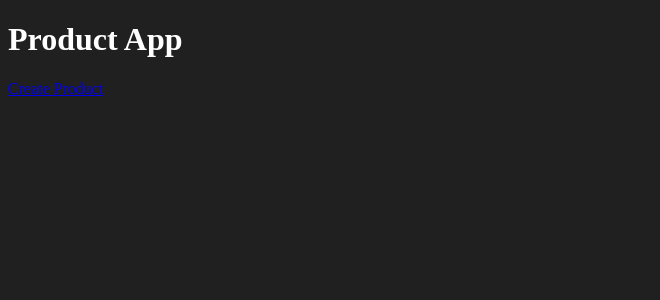
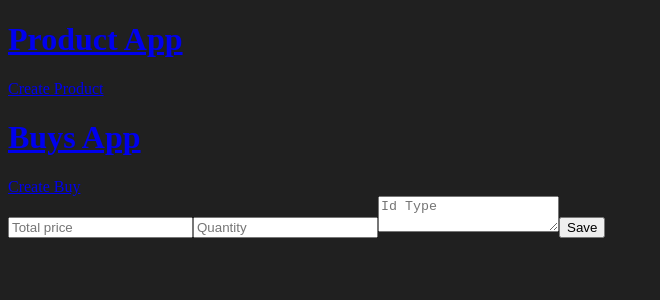
Before and after one commit to EstebanGC/blindcat-ecommerce-business, a React (Vite) app in the folder ecommerce/: page /buys-create in a window 1280 px wide. Shown: the top 300 px of the page, without its empty margins (0-660 px from the left). Built offline with nearby package versions, Linux system fonts and the light colour scheme.

Commit message:
fixing some things

```diff
--- a/ecommerce/src/App.jsx
+++ b/ecommerce/src/App.jsx
@@ -1,23 +1,32 @@
-import {BrowserRouter, Routes, Route} from 'react-router-dom';
+import { BrowserRouter, Routes, Route } from 'react-router-dom';
 import { ProductPage } from './pages/ProductPage';
 import { ProductFormPage } from './pages/ProductFormPage';
+import { BuyPage } from './pages/BuyPage';
+import { BuyFormPage } from './pages/BuyFormPage';
 import { Navigation } from './components/Navigation';
-import { BuyPage } from './pages/BuyPage';
 import { BuyNavigation } from './components/BuyNavigation';
 
 function App() {
   return (
     <BrowserRouter>
-      <Navigation/>
-      <Routes>
-        <Route path="/" element={<Navigation to="/products" />} />
-        <Route path="/products" element={<ProductPage />} />
-        <Route path="/products-create" element={<ProductFormPage />} />ç
-        <Route path="/" element={<BuyNavigation to="buys"/>}/>
-        <Route path="/buys" element={<BuyPage/>}/>
-      </Routes>
+      <div>
+        <Navigation/>
+          <Routes>
+            <Route path="/products/*" element={<Navigation />} />
+            <Route path="/products" element={<ProductPage />} />
+            <Route path="/products-create" element={<ProductFormPage />} />
+           </Routes>
+      </div>
+      <div>
+        <BuyNavigation/>
+          <Routes>
+            <Route path="/buys/*" element={<BuyNavigation />} />
+            <Route path="/buys" element={<BuyPage />} />
+            <Route path="/buys-create" element={<BuyFormPage />} />
+          </Routes>
+      </div>
     </BrowserRouter>
-  )
+  );
 }
 
 export default App;
--- a/ecommerce/src/api/buy.api.js
+++ b/ecommerce/src/api/buy.api.js
@@ -8,4 +8,4 @@ const buyApi = axios.create({
 
 export const getAllBuys = () => buyApi.get('/');
 
-export const createBuy = () => buyApi.create('/');
+export const createBuy = () => buyApi.post('/', buy);
--- a/ecommerce/src/api/products.api.js
+++ b/ecommerce/src/api/products.api.js
@@ -6,5 +6,4 @@ const productApi = axios.create({
 
 export const getAllProducts = () => productApi.get('/');
 
-
 export const createProduct = (product) => productApi.post('/', product);
--- a/ecommerce/src/components/BuyList.jsx
+++ b/ecommerce/src/components/BuyList.jsx
@@ -17,5 +17,4 @@ export function BuyList(){
     return <div>{buy.map(buy => (
         <BuyCard key={buy.id} buy={buy}/>
     ))}</div>
-
 }
--- a/ecommerce/src/components/BuyNavigation.jsx
+++ b/ecommerce/src/components/BuyNavigation.jsx
@@ -1,10 +1,12 @@
-import {Link} from 'react-router-dom';
+import { Link } from "react-router-dom"
+
 
 export function BuyNavigation() {
     return (
         <div>
-            <Link to="/buys"/>
-                <h1>Buy App</h1>
+            <Link to="/buys">
+                <h1>Buys App</h1>
+            </Link>
             <Link to="/buys-create">Create Buy</Link>
         </div>
     )
--- a/ecommerce/src/components/Navigation.jsx
+++ b/ecommerce/src/components/Navigation.jsx
@@ -1,11 +1,25 @@
-import {Link} from 'react-router-dom';
+import { Link } from "react-router-dom"
 
 export function Navigation() {
     return (
         <div>
-            <Link to="/products"/>
+            <Link to="/products">
                 <h1>Product App</h1>
+            </Link>
             <Link to="/products-create">Create Product</Link>
         </div>
     )
 }
+
+
+
+export function BuyNavigation() {
+    return (
+        <div>
+            <Link to="/buys">
+                <h1>Buys App</h1>
+            </Link>
+            <Link to="/buys-create">Create Buy</Link>
+        </div>
+    )
+}
--- /dev/null
+++ b/ecommerce/src/pages/BuyFormPage.jsx
@@ -0,0 +1,36 @@
+import {useForm} from 'react-hook-form';
+import {createBuy} from '../api/buy.api';
+
+
+export function BuyFormPage() {
+
+    const { register, handleSubmit, formState: {errors} } = useForm();
+
+    const onSubmit = handleSubmit(async data => {
+
+        console.log(data);
+
+        try {const res = await createBuy(data);
+            console.log(res.data);
+        } catch(error){
+            console.log(error.response.data);
+        }
+    });
+
+    return (
+        <div>
+            <form onSubmit={onSubmit}>
+                <input type="text" placeholder="Total price"
+                {...register("totalPrice", { required: true })}/>
+                {errors.totalPrice && <span>Required field</span>}
+                <input type="number" placeholder='Quantity'
+                {...register("quantity", { required:true })} />
+                {errors.quantity && <span>Required field</span>}
+                <textarea type="text" placeholder='Id Type'
+                {...register("clientIdType", { required:true })} />
+                {errors.clientIdType && <span>Required field</span>}
+                <button>Save</button>
+            </form>
+        </div>
+    )
+}
--- a/ecommerce/src/pages/BuyPage.jsx
+++ b/ecommerce/src/pages/BuyPage.jsx
@@ -1,4 +1,4 @@
-import {BuyList } from '../components/BuyList';
+import { BuyList } from '../components/BuyList';
 
 export function BuyPage() {
     return <BuyList/>
```
